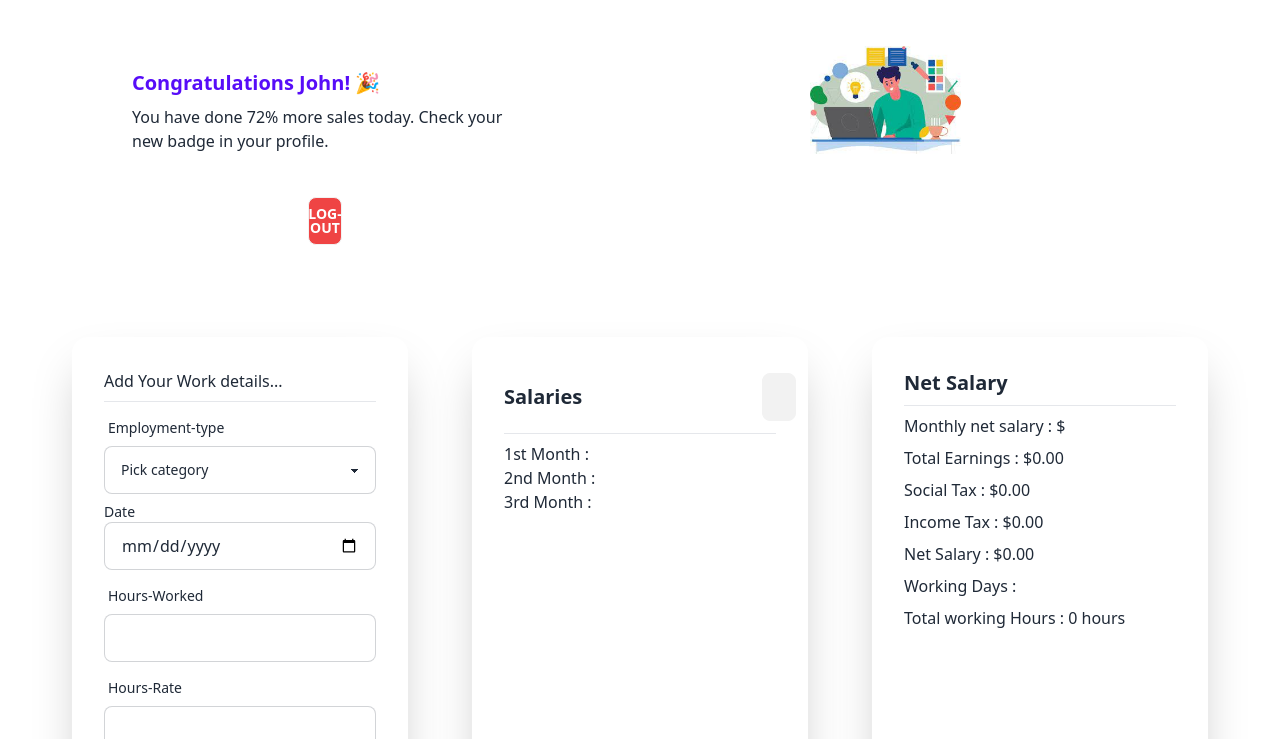
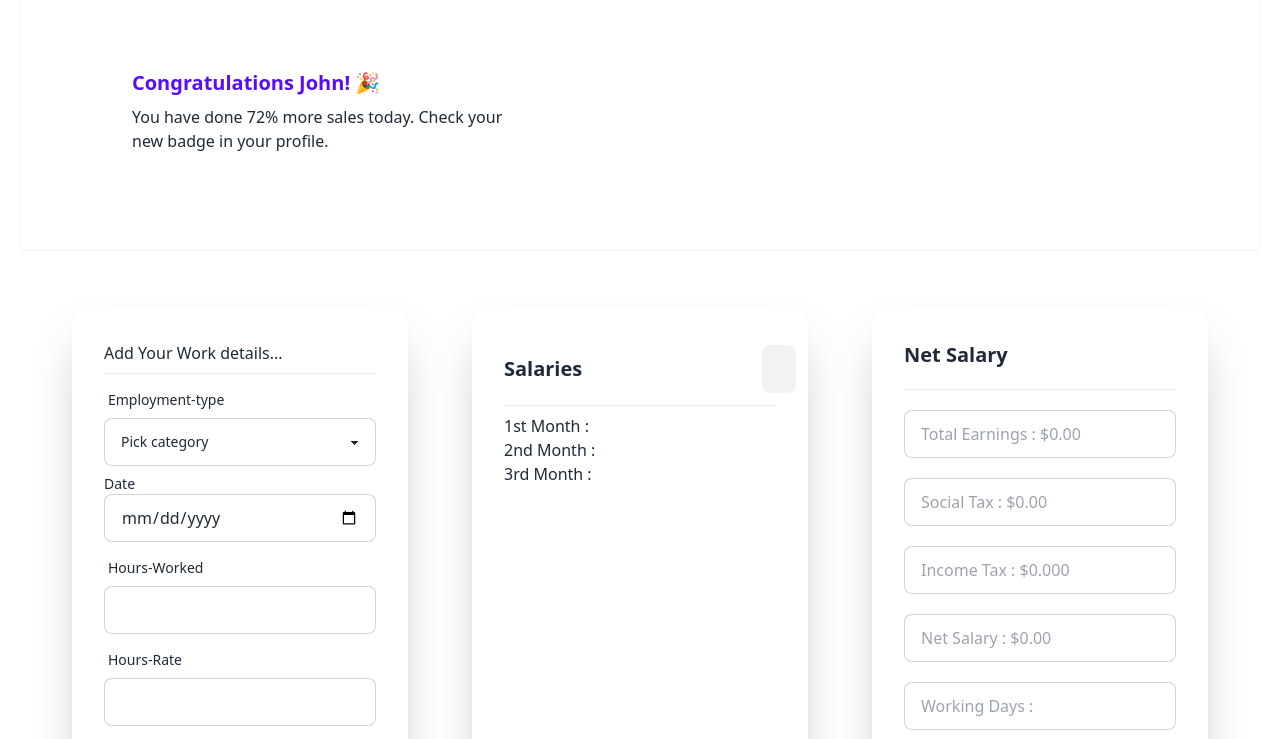
Before and after one commit to Mahmuda-14/Project-1, a plain HTML site: page index.html in a window 1280 px wide. Shown: the part 167-906 px from the top of the page. Drawn offline with nearby package versions, Linux system fonts and the light colour scheme.

Commit message:
modified

```diff
--- a/index.html
+++ b/index.html
@@ -24,7 +24,7 @@
 
   </nav>
   <main>
-    <section class="grid grid-cols-2 gap-7 mx-5 my-7 ">
+    <section class="grid md:grid-cols-1 lg:grid-cols-2 gap-7 mx-5 my-7 shadow-sm ">
       <div class="mx-20 my-12 ">
         <div class="card">
           <div class="d-flex align-items-end row">
@@ -39,13 +39,7 @@
           </div>
         </div>
       </div>
-
-
-
-      <div class="ml-[156px] mr-[299px] mt-[57px]">
-      <img src="./images/2.jpeg" alt="">
-    </div>
-    <button class="btn bg-red-500 text-white hover:bg-slate-600 mx-72 -mt-20">Log-Out</button>
+      <button class="btn bg-red-500 text-white hover:bg-slate-600 md:mx-60 md:-mt-10 lg:mr-[784px] mt-44 -ml-44">Log-Out</button>
 
     </section>
 
@@ -118,14 +112,14 @@
               <div class="flex ml-44 gap-2">
 
                 <div class="dropdown dropdown-bottom">
-                <label tabindex="0" class="btn m-1"><img src="./images/dots-vertical-rounded-regular-24.png" alt=""></label>
+                  <label tabindex="0" class="btn m-1"><img src="./images/dots-vertical-rounded-regular-24.png"
+                      alt=""></label>
                   <ul tabindex="0" class="dropdown-content z-[1] menu p-2 shadow bg-base-100 rounded-box w-52">
                     <p class="flex gap-5 m-4"><img class="" src="./images/edit-alt-regular-24.png" alt="">Edit</p>
                     <p class="flex gap-5 m-4"><img src="./images/trash-solid-24.png">Delete</p>
                   </ul>
                 </div>
-              <!-- <img class="" src="./images/edit-alt-regular-24.png" alt="">
-              <img src="./images/trash-solid-24.png" alt=""> -->
+
               </div>
 
             </div>
@@ -139,17 +133,18 @@
         </div>
 
         <div class="card  w-auto max-w-lg shadow-2xl bg-base-100 m-8">
-          <div class="card-body ">
+          <div class="card-body gap-5">
             <h2 class="card-title align-middle">Net Salary </h2>
 
-            <hr>
-            <h2>Monthly net salary : $</h2>
-            <h2>Total Earnings : $0.00</h2>
-            <h2>Social Tax : $0.00</h2>
-            <h2>Income Tax : $0.00</h2>
-            <h2>Net Salary : $0.00</h2>
-            <h2>Working Days :</h2>
-            <p>Total working Hours : 0 hours</p>
+            <hr class="">
+            <input type="text" placeholder="Total Earnings : $0.00" class="input input-bordered"/>
+            <input type="text" placeholder="Social Tax : $0.00" class="input input-bordered"/>
+            <input type="text" placeholder="Income Tax : $0.000" class="input input-bordered"/>
+            <input type="text" placeholder="Net Salary : $0.00" class="input input-bordered"/>
+            <input type="text" placeholder="Working Days :" class="input input-bordered"/>
+            <input type="text" placeholder="Total working Hours : 0 hours" class="input input-bordered"/>
+
+
 
           </div>
           <div class="form-control mt-6">
@@ -164,16 +159,33 @@
 
 </body>
 
-  <footer class="footer items-center p-4 bg-neutral text-neutral-content">
+<footer class="footer items-center p-7 mt-5 bg-neutral text-neutral-content">
   <aside class="items-center grid-flow-col">
-      <svg width="36" height="36" viewBox="0 0 24 24" xmlns="http://www.w3.org/2000/svg" fill-rule="evenodd" clip-rule="evenodd" class="fill-current"><path d="M22.672 15.226l-2.432.811.841 2.515c.33 1.019-.209 2.127-1.23 2.456-1.15.325-2.148-.321-2.463-1.226l-.84-2.518-5.013 1.677.84 2.517c.391 1.203-.434 2.542-1.831 2.542-.88 0-1.601-.564-1.86-1.314l-.842-2.516-2.431.809c-1.135.328-2.145-.317-2.463-1.229-.329-1.018.211-2.127 1.231-2.456l2.432-.809-1.621-4.823-2.432.808c-1.355.384-2.558-.59-2.558-1.839 0-.817.509-1.582 1.327-1.846l2.433-.809-.842-2.515c-.33-1.02.211-2.129 1.232-2.458 1.02-.329 2.13.209 2.461 1.229l.842 2.515 5.011-1.677-.839-2.517c-.403-1.238.484-2.553 1.843-2.553.819 0 1.585.509 1.85 1.326l.841 2.517 2.431-.81c1.02-.33 2.131.211 2.461 1.229.332 1.018-.21 2.126-1.23 2.456l-2.433.809 1.622 4.823 2.433-.809c1.242-.401 2.557.484 2.557 1.838 0 .819-.51 1.583-1.328 1.847m-8.992-6.428l-5.01 1.675 1.619 4.828 5.011-1.674-1.62-4.829z"></path></svg>
+    <svg width="36" height="36" viewBox="0 0 24 24" xmlns="http://www.w3.org/2000/svg" fill-rule="evenodd"
+      clip-rule="evenodd" class="fill-current">
+      <path
+        d="M22.672 15.226l-2.432.811.841 2.515c.33 1.019-.209 2.127-1.23 2.456-1.15.325-2.148-.321-2.463-1.226l-.84-2.518-5.013 1.677.84 2.517c.391 1.203-.434 2.542-1.831 2.542-.88 0-1.601-.564-1.86-1.314l-.842-2.516-2.431.809c-1.135.328-2.145-.317-2.463-1.229-.329-1.018.211-2.127 1.231-2.456l2.432-.809-1.621-4.823-2.432.808c-1.355.384-2.558-.59-2.558-1.839 0-.817.509-1.582 1.327-1.846l2.433-.809-.842-2.515c-.33-1.02.211-2.129 1.232-2.458 1.02-.329 2.13.209 2.461 1.229l.842 2.515 5.011-1.677-.839-2.517c-.403-1.238.484-2.553 1.843-2.553.819 0 1.585.509 1.85 1.326l.841 2.517 2.431-.81c1.02-.33 2.131.211 2.461 1.229.332 1.018-.21 2.126-1.23 2.456l-2.433.809 1.622 4.823 2.433-.809c1.242-.401 2.557.484 2.557 1.838 0 .819-.51 1.583-1.328 1.847m-8.992-6.428l-5.01 1.675 1.619 4.828 5.011-1.674-1.62-4.829z">
+      </path>
+    </svg>
     <p>Copyright © 2023 - All right reserved</p>
   </aside>
   <nav class="grid-flow-col gap-4 md:place-self-center md:justify-self-end">
-      <a><svg xmlns="http://www.w3.org/2000/svg" width="24" height="24" viewBox="0 0 24 24" class="fill-current"><path d="M24 4.557c-.883.392-1.832.656-2.828.775 1.017-.609 1.798-1.574 2.165-2.724-.951.564-2.005.974-3.127 1.195-.897-.957-2.178-1.555-3.594-1.555-3.179 0-5.515 2.966-4.797 6.045-4.091-.205-7.719-2.165-10.148-5.144-1.29 2.213-.669 5.108 1.523 6.574-.806-.026-1.566-.247-2.229-.616-.054 2.281 1.581 4.415 3.949 4.89-.693.188-1.452.232-2.224.084.626 1.956 2.444 3.379 4.6 3.419-2.07 1.623-4.678 2.348-7.29 2.04 2.179 1.397 4.768 2.212 7.548 2.212 9.142 0 14.307-7.721 13.995-14.646.962-.695 1.797-1.562 2.457-2.549z"></path></svg>
+    <a><svg xmlns="http://www.w3.org/2000/svg" width="24" height="24" viewBox="0 0 24 24" class="fill-current">
+        <path
+          d="M24 4.557c-.883.392-1.832.656-2.828.775 1.017-.609 1.798-1.574 2.165-2.724-.951.564-2.005.974-3.127 1.195-.897-.957-2.178-1.555-3.594-1.555-3.179 0-5.515 2.966-4.797 6.045-4.091-.205-7.719-2.165-10.148-5.144-1.29 2.213-.669 5.108 1.523 6.574-.806-.026-1.566-.247-2.229-.616-.054 2.281 1.581 4.415 3.949 4.89-.693.188-1.452.232-2.224.084.626 1.956 2.444 3.379 4.6 3.419-2.07 1.623-4.678 2.348-7.29 2.04 2.179 1.397 4.768 2.212 7.548 2.212 9.142 0 14.307-7.721 13.995-14.646.962-.695 1.797-1.562 2.457-2.549z">
+        </path>
+      </svg>
     </a>
-      <a><svg xmlns="http://www.w3.org/2000/svg" width="24" height="24" viewBox="0 0 24 24" class="fill-current"><path d="M19.615 3.184c-3.604-.246-11.631-.245-15.23 0-3.897.266-4.356 2.62-4.385 8.816.029 6.185.484 8.549 4.385 8.816 3.6.245 11.626.246 15.23 0 3.897-.266 4.356-2.62 4.385-8.816-.029-6.185-.484-8.549-4.385-8.816zm-10.615 12.816v-8l8 3.993-8 4.007z"></path></svg></a>
-      <a><svg xmlns="http://www.w3.org/2000/svg" width="24" height="24" viewBox="0 0 24 24" class="fill-current"><path d="M9 8h-3v4h3v12h5v-12h3.642l.358-4h-4v-1.667c0-.955.192-1.333 1.115-1.333h2.885v-5h-3.808c-3.596 0-5.192 1.583-5.192 4.615v3.385z"></path></svg></a>
+    <a><svg xmlns="http://www.w3.org/2000/svg" width="24" height="24" viewBox="0 0 24 24" class="fill-current">
+        <path
+          d="M19.615 3.184c-3.604-.246-11.631-.245-15.23 0-3.897.266-4.356 2.62-4.385 8.816.029 6.185.484 8.549 4.385 8.816 3.6.245 11.626.246 15.23 0 3.897-.266 4.356-2.62 4.385-8.816-.029-6.185-.484-8.549-4.385-8.816zm-10.615 12.816v-8l8 3.993-8 4.007z">
+        </path>
+      </svg></a>
+    <a><svg xmlns="http://www.w3.org/2000/svg" width="24" height="24" viewBox="0 0 24 24" class="fill-current">
+        <path
+          d="M9 8h-3v4h3v12h5v-12h3.642l.358-4h-4v-1.667c0-.955.192-1.333 1.115-1.333h2.885v-5h-3.808c-3.596 0-5.192 1.583-5.192 4.615v3.385z">
+        </path>
+      </svg></a>
   </nav>
 </footer>
 
```
Lines whose indentation alone changed are shown as unchanged.
